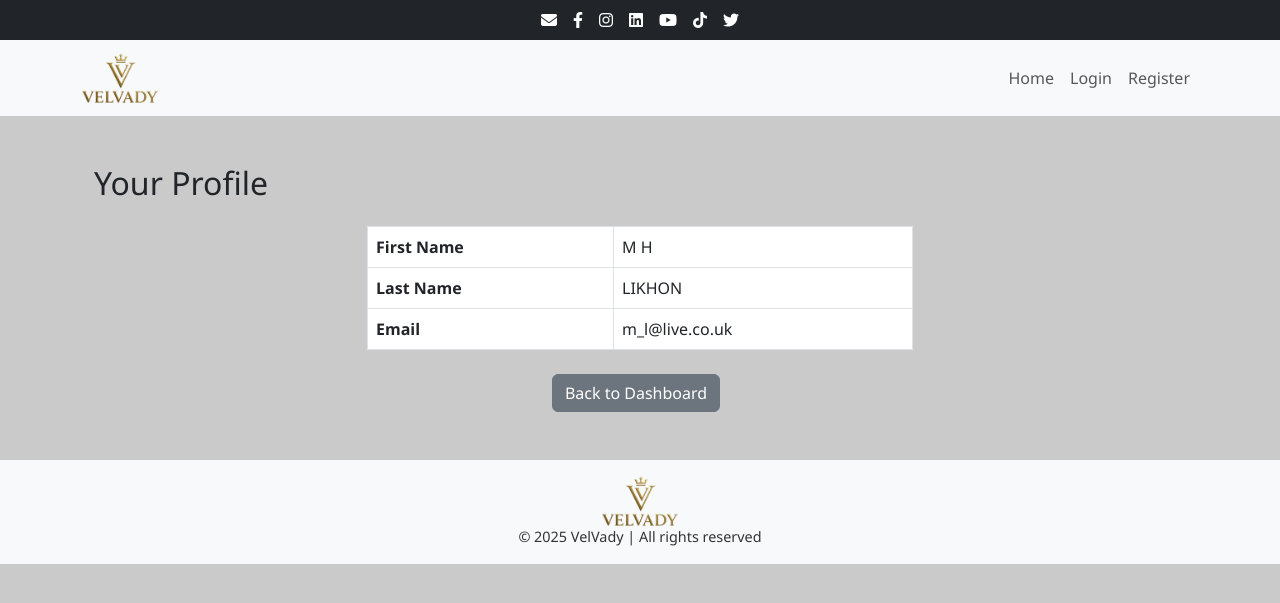
After one commit to MH-LIKHON/MP4-VelVadY, a Django app: page /accounts/profile/ in a window 1280 px wide. The commit adds this page. Shown: the top 603 px of the page. Run offline with Django 5.2, Linux system fonts and the light colour scheme; a user stored in the database is signed in.

Commit message:
Implement user authentication: login, logout with flash messages, dashboard, profile view, and fix message styling and redirects

```diff
--- /dev/null
+++ b/accounts/templates/accounts/profile.html
@@ -0,0 +1,34 @@
+{% extends "core/base.html" %}
+
+{% block title %}Profile | VelVady{% endblock %}
+
+{% block content %}
+<!-- ============================ -->
+<!--       PROFILE PAGE           -->
+<!-- ============================ -->
+
+<div class="container my-5">
+    <h2>Your Profile</h2>
+
+    <table class="table table-bordered w-50 mx-auto mt-4">
+        <tbody>
+            <tr>
+                <th>First Name</th>
+                <td>{{ user.first_name }}</td>
+            </tr>
+            <tr>
+                <th>Last Name</th>
+                <td>{{ user.last_name }}</td>
+            </tr>
+            <tr>
+                <th>Email</th>
+                <td>{{ user.email }}</td>
+            </tr>
+        </tbody>
+    </table>
+
+    <div class="text-center mt-4">
+        <a href="{% url 'dashboard' %}" class="btn btn-secondary me-2">Back to Dashboard</a>
+    </div>
+</div>
+{% endblock %}
--- a/accounts/urls.py
+++ b/accounts/urls.py
@@ -19,4 +19,7 @@ urlpatterns = [
 
     # Route to dashboard page for logged-in users
     path('dashboard/', views.dashboard_view, name='dashboard'),
+
+    # Route to profile page for logged-in users
+    path('profile/', views.profile_view, name='profile'),
 ]
--- a/accounts/views.py
+++ b/accounts/views.py
@@ -35,7 +35,7 @@ def login_view(request):
         if user is not None:
             login(request, user)  # Logs the user in and creates a session
             messages.success(request, "Welcome back!")
-            return redirect("home")  # Adjust this to the correct landing page
+            return redirect("dashboard")  # Adjust this to the correct landing page
         else:
             messages.error(request, "Invalid email or password. Please try again.")
 
@@ -97,3 +97,16 @@ def logout_view(request):
 @login_required
 def dashboard_view(request):
     return render(request, "accounts/dashboard.html")
+
+
+
+
+
+# =======================================================
+# PROFILE VIEW
+# =======================================================
+
+# ------------------------------- Shows current user's profile information -------------------------------
+@login_required
+def profile_view(request):
+    return render(request, "accounts/profile.html")
--- a/core/templates/core/base.html
+++ b/core/templates/core/base.html
@@ -87,14 +87,14 @@
     <!-- ============================ -->
 
     {% if messages %}
-        <div class="d-flex justify-content-center mt-3">
-            <div class="w-75">
-                {% for message in messages %}
-                    <div class="alert alert-{{ message.tags }} alert-dismissible fade show text-center" role="alert">
-                        {{ message }}
-                    </div>
-                {% endfor %}
-            </div>
+        <div class="container mt-3">
+            {% for message in messages %}
+                <div class="alert
+                    alert-{% if message.tags == 'error' %}danger{% else %}{{ message.tags }}{% endif %}
+                    alert-dismissible fade show text-center" role="alert">
+                    {{ message }}
+                </div>
+            {% endfor %}
         </div>
     {% endif %}
 
```
Also changed, not shown: accounts/templates/accounts/login.html (+0 -8 lines), db.sqlite3.
